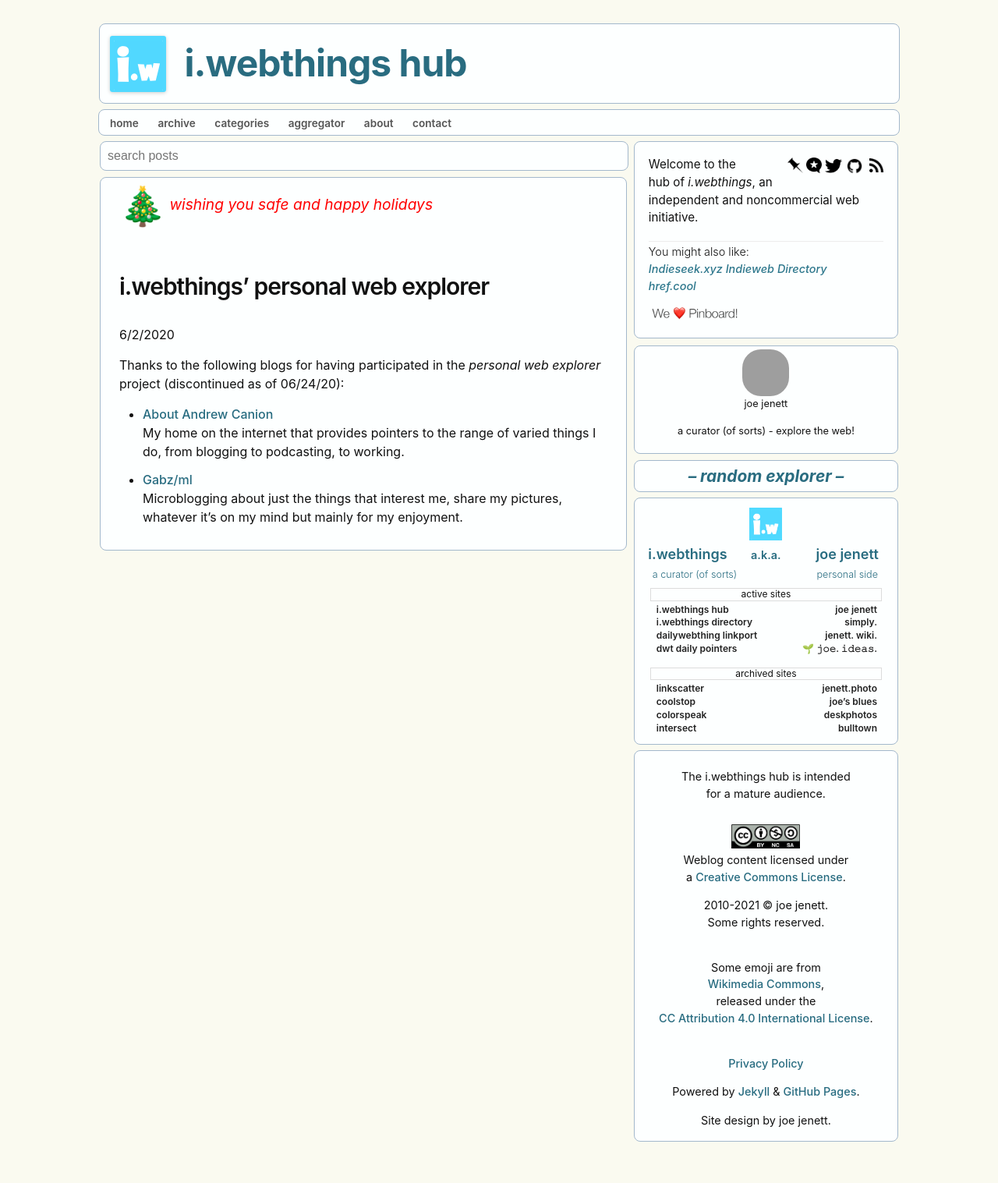
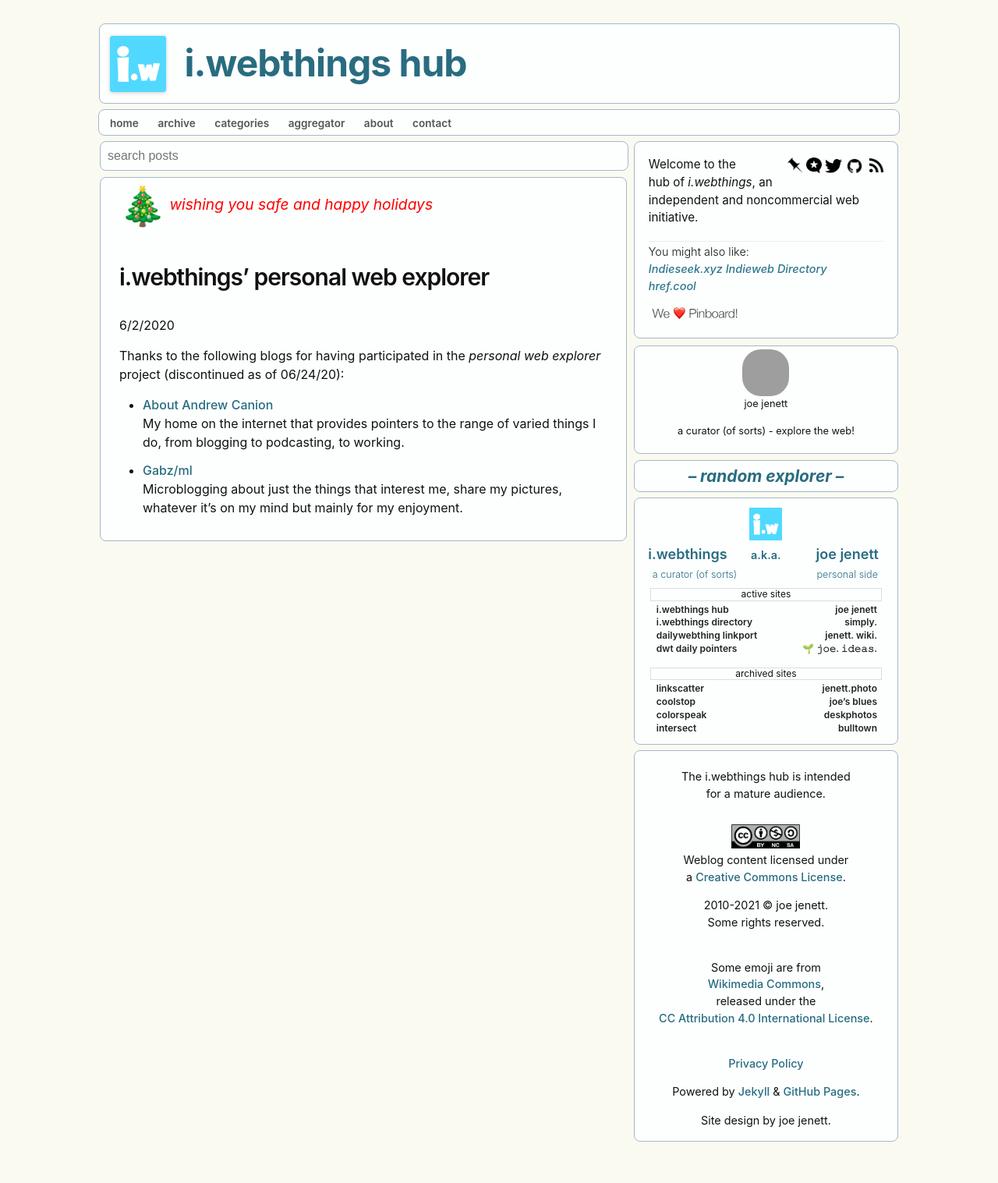
Before and after one commit to joejenett/i.webthings, a Jekyll site: the page built from ring/index.md, in a window 1280 px wide. Shown: the whole page at 78% size. Built offline with Jekyll 4.4.1, drawn with Linux system fonts in a browser that asks for light colours; comment, search, counter and statistics services are not loaded; grey boxes are pictures that could not be loaded.

Commit message:
Update page.html

```diff
--- a/_layouts/page.html
+++ b/_layouts/page.html
@@ -4,7 +4,7 @@ layout: default
 <article class="post" style="position: relative;top: -11px;">
 <span style="font-size:3em;">🎄</span> <span style="font-style:italic;font-size:1.2em;position:relative;top:-12px;color:red;">wishing you safe and happy holidays</span>
   <header class="post-header">
-    <h1 class="post-title" style="margin-top:48px;">{{ page.title | escape }}</h1>
+    <h1 class="post-title" style="margin-top:36px;">{{ page.title | escape }}</h1>
   </header>
 
   <div class="post-content">
```
